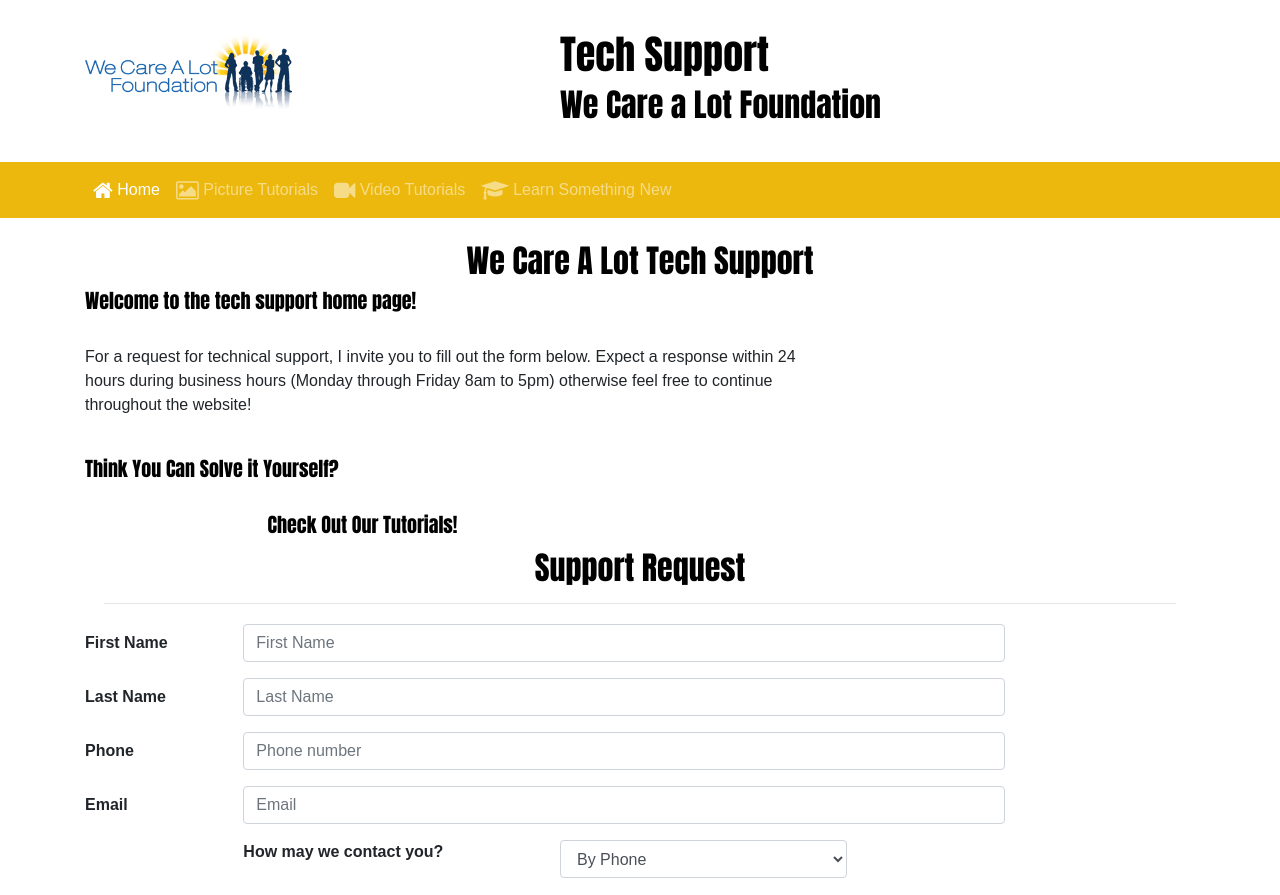
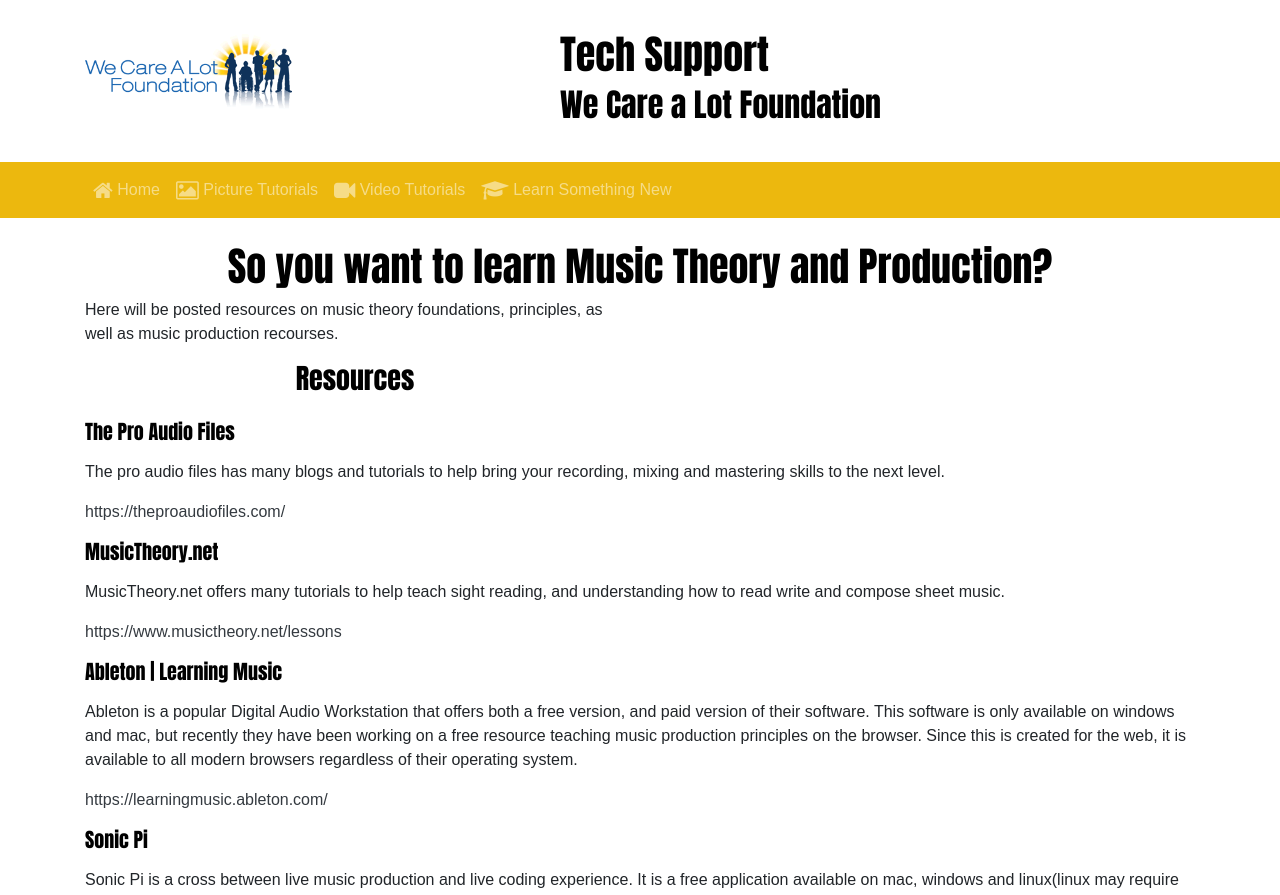
Before and after one commit to PntraNegra/TechSupportWebsite-react, a React (Create React App) app: page /music in a window 1280 px wide. Before the commit this address led to /home. Shown: the top 895 px of the page. Built offline with nearby package versions, Linux system fonts and the light colour scheme.

Commit message:
Add 3 new components to be linked to the learn component

```diff
--- /dev/null
+++ b/src/components/CSResourceComponent.js
@@ -0,0 +1,47 @@
+import React from 'react';
+
+function CSResource(){
+    return(
+        <div className="container">
+            <div className="row">
+                <div className="col">
+                    <h1 className="text-center">So you want to learn Computer Science?</h1>
+                </div>
+            </div>
+            <div className="row">
+                <div className="col-sm-6">
+                    <p>Here will be posted Computer Science resources to learn skills like programming. The resources will be free, but almost all offer paid services and subscriptions as well.</p>
+                </div>
+            </div>
+            <div className="row">
+                <div className="col-sm-6">
+                    <h3 className="text-center">Resources</h3>
+                </div>
+            </div>
+            <div className="row">
+                <div className="col">
+                    <h5 className="mt-3 mb-3">Free Code Camp</h5>
+                    <p>Free code camp is a non-profit that contains many certification programs, tutorials and projects to help driven individuals earn certificates and learn how to code.</p>
+                    <a href="https://www.freecodecamp.org/" className="text-dark">https://www.freecodecamp.org/</a>
+                </div>
+            </div>
+            <div className="row">
+                <div className="col">
+                    <h5 className="mt-3 mb-3">Code Cademy</h5>
+                    <p>Code Cademy has many certificates, programs and courses. Many of these are free, but some are only avaliable by subscription.</p>
+                    <a href="https://www.codecademy.com/" className="text-dark">https://www.codecademy.com/</a>
+                </div>
+            </div>
+            <div className="row">
+                <div className="col">
+                    <h5 className="mt-3 mb-3">W3 Schools</h5>
+                    <p>W3 schools is a very good resource center, with avaliable tutorials. If you are ever coding your own project from scratch, reference code examples and snippits on W3 schools.</p>
+                    <a href="https://www.w3schools.com/" className="text-dark">https://www.w3schools.com/</a>
+                </div>
+            </div>
+        </div>
+
+    );
+}
+
+export default CSResource;
--- /dev/null
+++ b/src/components/ITResourceComponent.js
@@ -0,0 +1,33 @@
+import React from 'react';
+
+function ITResource(){
+    return(
+        <div className="container">
+            <div className="row">
+                <div className="col">
+                    <h1 className="text-center mb-3">So you want to learn IT Security?</h1>
+                </div>
+            </div>
+            <div className="row">
+                <div className="col-sm-6">
+                    <p>As it security newsletters are created, they will be posted onto this resource page. Additionally, IT security resources will be posted here.</p>
+                </div>
+            </div>
+            <div className="row">
+                <div className="col-sm-6">
+                    <h3 className="text-center">Resources</h3>
+                </div>
+            </div>
+            <div className="row">
+                <div className="col">
+                    <h5 className="mt-3 mb-3">Homeland Security Cybersecurity Resources</h5>
+                    <p>This page lists cybersecurity resources and events that you may find beneficial.</p>
+                    <a href="https://www.dhs.gov/science-and-technology/cybersecurity-resources" className="text-dark">https://www.dhs.gov/science-and-technology/cybersecurity-resources</a>
+                </div>
+            </div>
+        </div>
+
+    );
+}
+
+export default ITResource;
--- a/src/components/LearnComponent.js
+++ b/src/components/LearnComponent.js
@@ -5,12 +5,7 @@
 
 
 class Learn extends Component {
-    constructor(props) {
-        super(props);
-        this.state = {
 
-        };
-    }
 
     render() {
         return (
@@ -26,7 +21,7 @@
                         <h4>IT Security</h4>
                     </div>
                     <div className="col-6 col-md-2">
-                        <button className="btn btn-large btn-success">Continue</button>
+                        <a href="/itSecurity"><button className="btn btn-large btn-success">Continue</button></a>
                     </div>
                 </div>
                 <div className="row row-content">
@@ -39,7 +34,7 @@
                         <h4>Computer Science</h4>
                     </div>
                     <div className="col-6 col-md-2">
-                        <button className="btn btn-large btn-success">Continue</button>
+                        <a href="/computerScience"><button className="btn btn-large btn-success">Continue</button></a>
                     </div>
                     <div className="offset-md-2 col-lg-8 col-md-10">
                         <CSCarousel />
@@ -47,10 +42,10 @@
                 </div>
                 <div className="row row-content">
                     <div className="col-6 col-md-2">
-                        <h4>Music Theory & Production</h4>
+                        <h4>Music Theory &amp; Production</h4>
                     </div>
                     <div className="col-6 col-md-2">
-                        <button className="btn btn-large btn-success">Continue</button>
+                        <a href="/music"><button className="btn btn-large btn-success">Continue</button></a>
                     </div>
                     <div className="offset-md-2 col-lg-8 col-md-10">
                         <MusicCarousel />
--- a/src/components/MainComponent.js
+++ b/src/components/MainComponent.js
@@ -8,6 +8,9 @@
 import Documentation from './DocumentComponent';
 import Login from './LoginComponent';
 import { Switch, Route, Redirect } from 'react-router-dom';
+import MusicResource from './MusicResourceComponent';
+import CSResource from './CSResourceComponent';
+import ITResource from './ITResourceComponent';
 
 class Main extends Component {
     constructor(props) {
@@ -33,6 +36,9 @@
                     <Route exact path='/learn' render={() => <Learn />} />
                     <Route exact path='/documentation' render={() => <Documentation />} />
                     <Route exact path='/login' render={() => <Login />} />
+                    <Route exact path='/music' render={() => <MusicResource />} />
+                    <Route exact path='/computerScience' render={() => <CSResource />} />
+                    <Route exact path='/itSecurity' render={() => <ITResource />} />
                     <Redirect to='/home' />
                 </Switch>
                 <Footer />
--- /dev/null
+++ b/src/components/MusicResourceComponent.js
@@ -0,0 +1,54 @@
+import React from 'react';
+
+function MusicResource(){
+    return(
+        <div className="container">
+            <div className="row">
+                <div className="col">
+                    <h1 className="text-center">So you want to learn Music Theory and Production?</h1>
+                </div>
+            </div>
+            <div className="row">
+                <div className="col-sm-6">
+                    <p>Here will be posted resources on music theory foundations, principles, as well as music production recourses.</p>
+                </div>
+            </div>
+            <div className="row">
+                <div className="col-sm-6">
+                    <h3 className="text-center">Resources</h3>
+                </div>
+            </div>
+            <div className="row">
+                <div className="col">
+                    <h5 className="mt-3 mb-3">The Pro Audio Files</h5>
+                    <p>The pro audio files has many blogs and tutorials to help bring your recording, mixing and mastering skills to the next level.</p>
+                    <a href="https://theproaudiofiles.com/" className="text-dark">https://theproaudiofiles.com/</a>
+                </div>
+            </div>
+            <div className="row">
+                <div className="col">
+                    <h5 className="mt-3 mb-3">MusicTheory.net</h5>
+                    <p>MusicTheory.net offers many tutorials to help teach sight reading, and understanding how to read write and compose sheet music.</p>
+                    <a href="https://www.musictheory.net/lessons" className="text-dark">https://www.musictheory.net/lessons</a>
+                </div>
+            </div>
+            <div className="row">
+                <div className="col">
+                    <h5 className="mt-3 mb-3">Ableton | Learning Music</h5>
+                    <p>Ableton is a popular Digital Audio Workstation that offers both a free version, and paid version of their software. This software is only available on windows and mac, but recently they have been working on a free resource teaching music production principles on the browser. Since this is created for the web, it is available to all modern browsers regardless of their operating system.</p>
+                    <a href="https://learningmusic.ableton.com/" className="text-dark">https://learningmusic.ableton.com/</a>
+                </div>
+            </div>
+            <div className="row">
+                <div className="col">
+                    <h5 className="mt-3 mb-3">Sonic Pi</h5>
+                    <p>Sonic Pi is a cross between live music production and live coding experience. It is a free application available on mac, windows and linux(linux may require download through command line). As well as being a free software, it also has a thorough tutorial teaching how to use it. If you are technically inclined, and like to entertain a crowd, this may be the perfect platform for you!</p>
+                    <a href="https://sonic-pi.net/" className="text-dark">https://sonic-pi.net/</a>
+                </div>
+            </div>
+        </div>
+
+    );
+}
+
+export default MusicResource;
```
